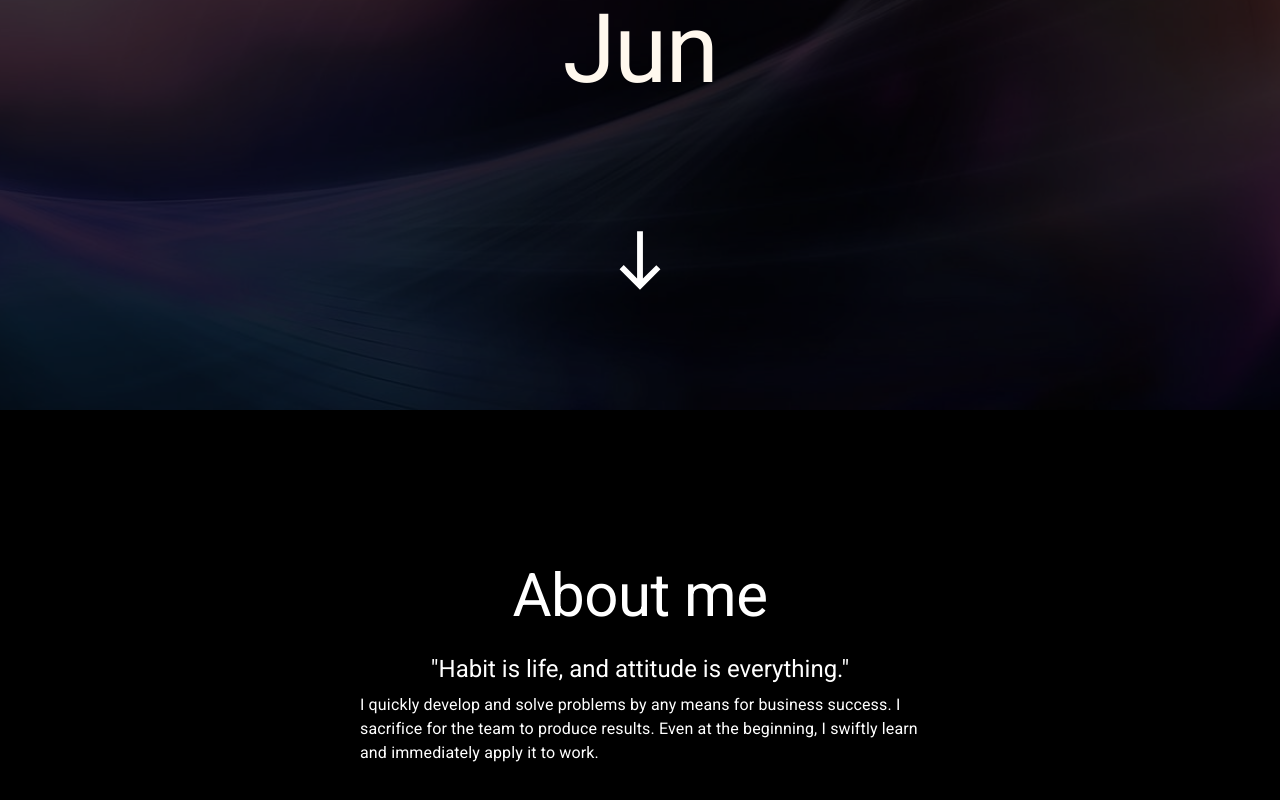
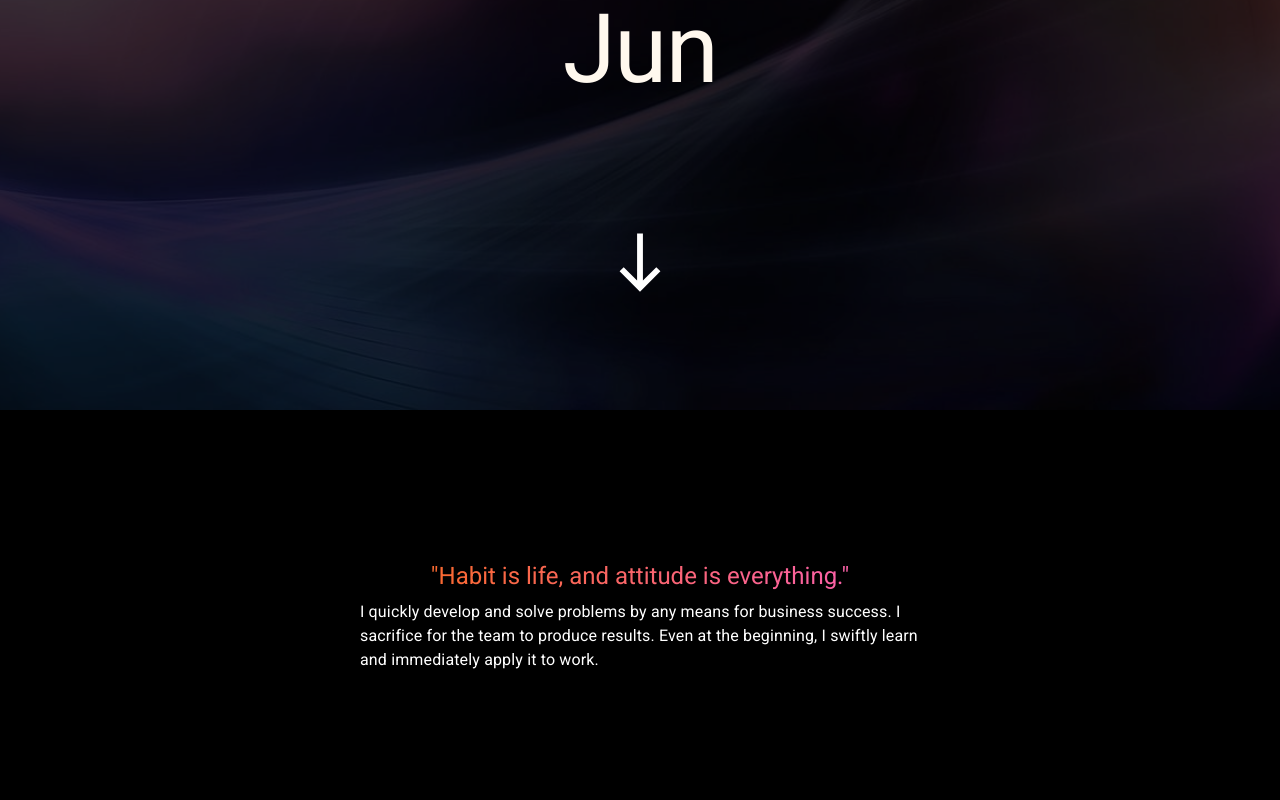
Before and after one commit to joon623/pr_website, a Next.js app: page / in a window 1280 px wide. Shown: the part 390-1190 px from the top of the page. Before the commit the page ends 1155 px from the top, so only its background shows below. Built offline with nearby package versions, Linux system fonts and the light colour scheme.

Commit message:
add: about page

```diff
--- a/src/app/globals.css
+++ b/src/app/globals.css
@@ -56,8 +56,6 @@ a {
 
 html,
 body {
-    max-width: 100vw;
-    overflow-x: hidden;
 }
 
 body {
--- /dev/null
+++ b/src/components/about/about.module.css
@@ -0,0 +1,5 @@
+.text {
+    background: linear-gradient(96.77deg, rgb(249, 106, 25) -0.96%, rgb(251, 96, 189) 100%);
+    background-clip: text;
+    color: transparent;
+}
--- a/src/components/about/about.tsx
+++ b/src/components/about/about.tsx
@@ -1,27 +1,38 @@
+"use client";
+
 import { Box } from "@mui/system";
 import { Typography } from "@mui/material";
 import { themeStyles } from "@/styles/theme";
+import { useRef } from "react";
+import { motion } from "framer-motion";
+import styles from "./about.module.css";
+import { TypeAnimation } from "react-type-animation";
 
-const About = () => (
+const About = () => {
+  const ref = useRef(null);
+
+  return (
     <Box
       margin={"150px auto 0px"}
       display={"flex"}
       alignItems={"center"}
       flexDirection={"column"}
+      height={"1200px"}
     >
-    <Typography
-      variant={"h2"}
-      gutterBottom
-      textAlign={"center"}
-      color={themeStyles.color.primary.floralWhite}
+      <Box position={"sticky"} top={"50%"} ref={ref}>
+        <motion.div
+          initial={{ opacity: 0 }}
+          whileInView={{ opacity: 1 }}
+          transition={{
+            duration: 2,
+          }}
         >
-      About me
-    </Typography>
           <Typography
             variant={"h5"}
             gutterBottom
             textAlign={"center"}
-      color={themeStyles.color.primary.floralWhite}
+            // color={themeStyles.color.primary.floralWhite}
+            className={styles.text}
           >
             &quot;Habit is life, and attitude is everything.&quot;
           </Typography>
@@ -29,11 +40,18 @@ const About = () => (
             color={themeStyles.color.primary.floralWhite}
             maxWidth={"560px"}
           >
-      I quickly develop and solve problems by any means for business success. I
-      sacrifice for the team to produce results. Even at the beginning, I
-      swiftly learn and immediately apply it to work.
+            <TypeAnimation
+              sequence={[
+                "I quickly develop and solve problems by any means for business success. I sacrifice for the team to produce results. Even at the beginning, I swiftly learn and immediately apply it to work.",
+              ]}
+              speed={{ type: "keyStrokeDelayInMs", value: 30 }}
+              omitDeletionAnimation={true}
+            ></TypeAnimation>
           </Typography>
+        </motion.div>
+      </Box>
     </Box>
   );
+};
 
 export default About;
```
Lines whose indentation alone changed are shown as unchanged.
